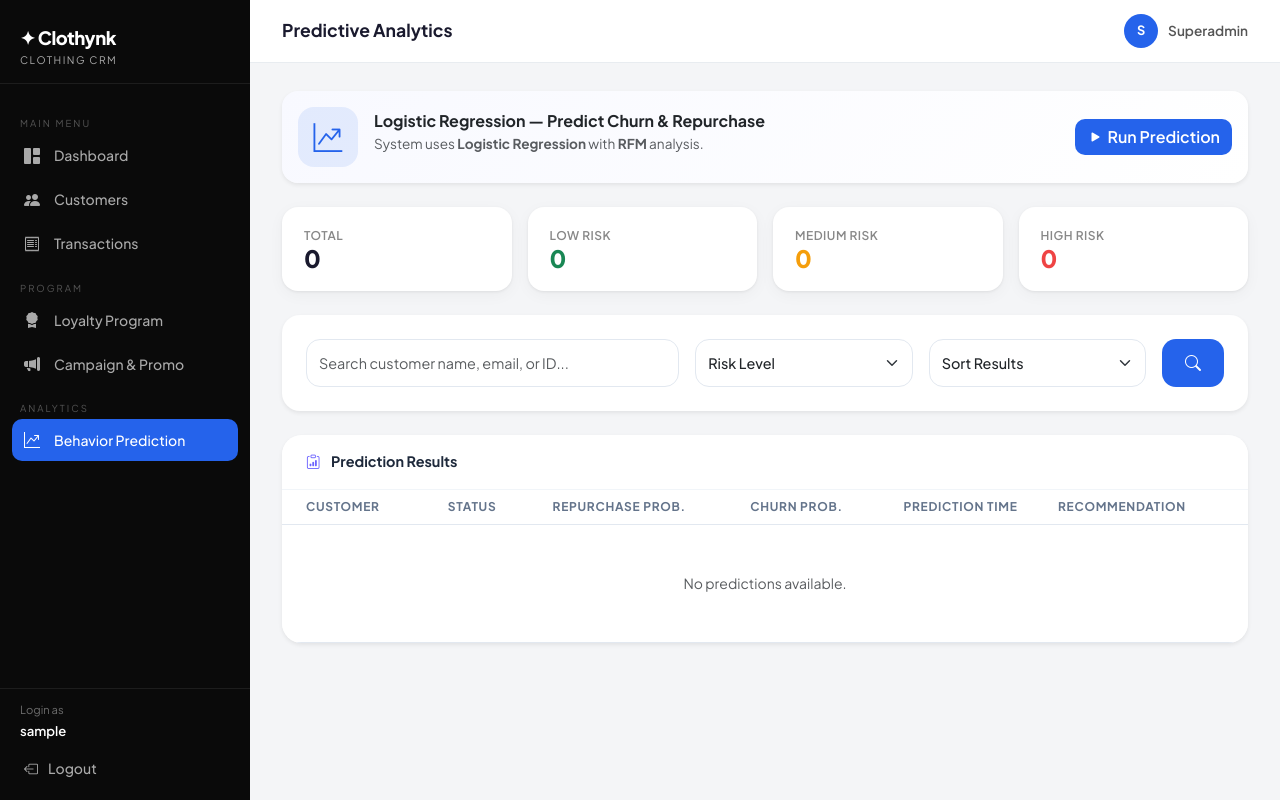
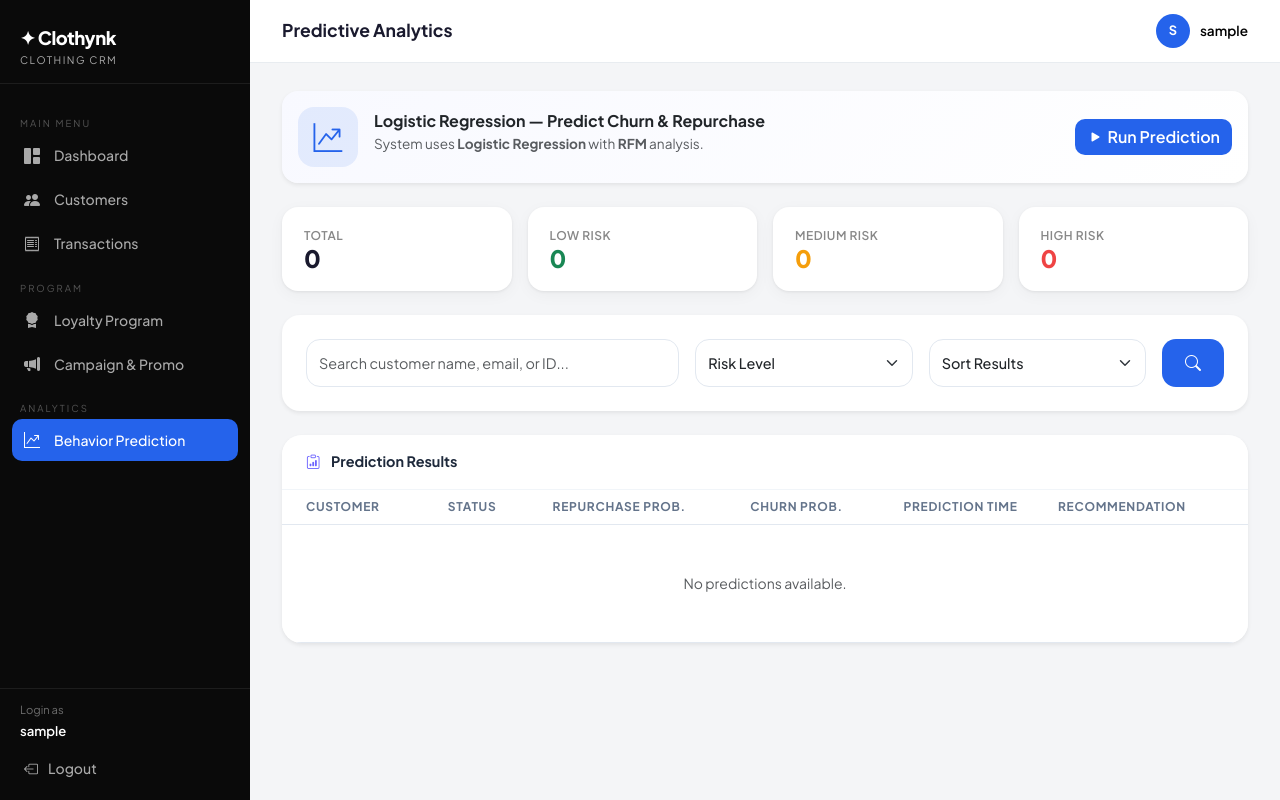
Before and after one commit to farahnda/Clothynk, a Django app: page /analytics/ in a window 1280 px wide. Run offline with Django 4.2, Linux system fonts and the light colour scheme; the visitor is signed in with stand-in values (Sample User, id 1); data that the repository does not hold is empty; some libraries are stand-ins or nearby versions.

Commit message:
Change 'request.user.username'

```diff
--- a/core/templates/core/base.html
+++ b/core/templates/core/base.html
@@ -348,7 +348,7 @@
     <h1>{% block page_title %}Dashboard{% endblock %}</h1>
     <div class="user-badge">
       <div class="user-avatar">{{ request.user.username|first|upper }}</div>
-      Superadmin
+      <div class="text-black">{{ request.user.username }}</div>
     </div>
   </div>
 
```
